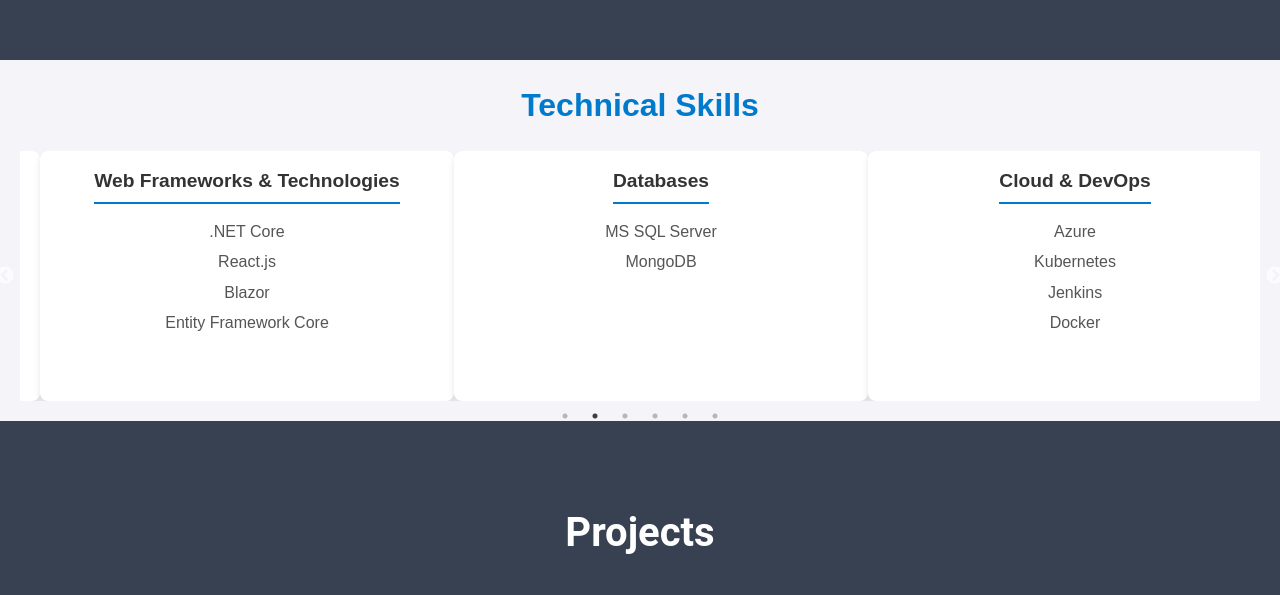
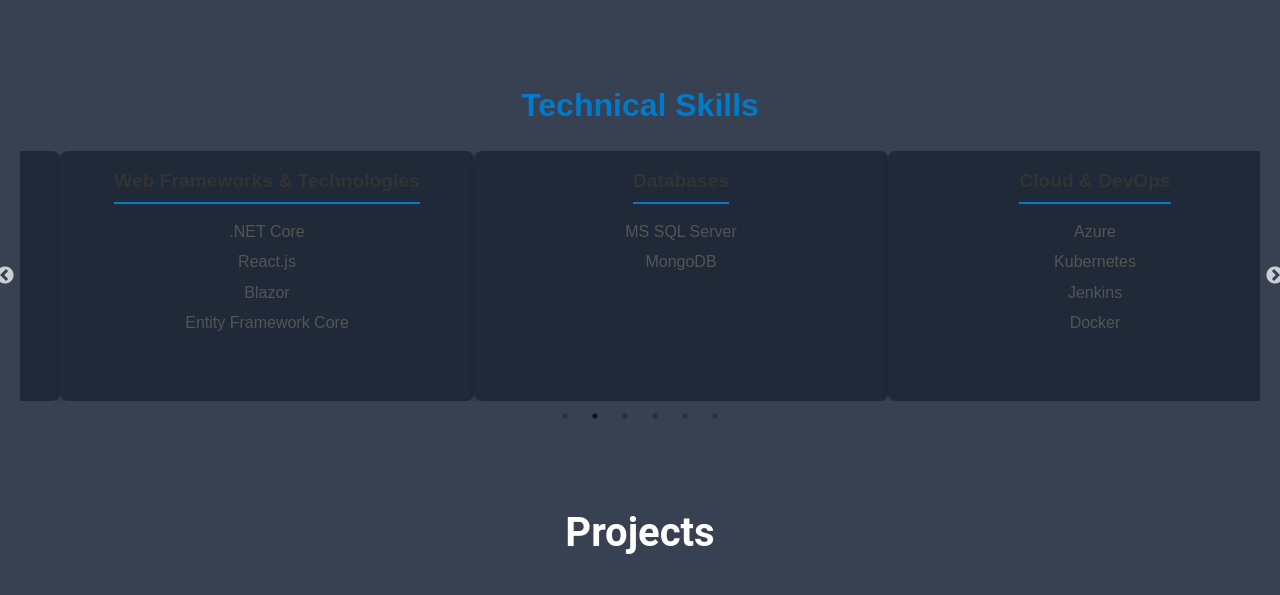
Before and after one commit to Mr-Brown-Rafi/Portifolio, a React (Create React App) app: page / in a window 1280 px wide. Shown: the part 814-1409 px from the top of the page. Built offline with nearby package versions, Linux system fonts and the light colour scheme.

Commit message:
skills cosmotic

```diff
--- a/src/styles/Skills.css
+++ b/src/styles/Skills.css
@@ -1,7 +1,7 @@
 /* SkillsSection.css */
 .skills-section {
   padding: 20px;
-  background-color: #f4f4f9;
+  background-color: var(--secondary-bg);
   color: #333;
   font-family: Arial, sans-serif;
 }
@@ -22,7 +22,8 @@
   transition: transform 0.2s ease-in-out;
   height: 250px; /* Set consistent height */
   width: 200px;  /* Set consistent width */
-  margin: 0 20px; /* Add spacing between cards */
+  margin: 0 40px; /* Add spacing between cards */
+  background-color: var(--primary-bg);
 }
 
 .skills-slider .skill-category:hover {
```
